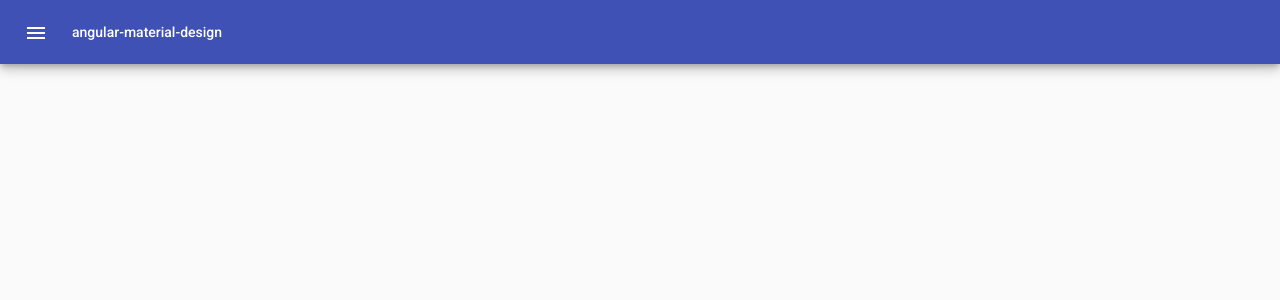
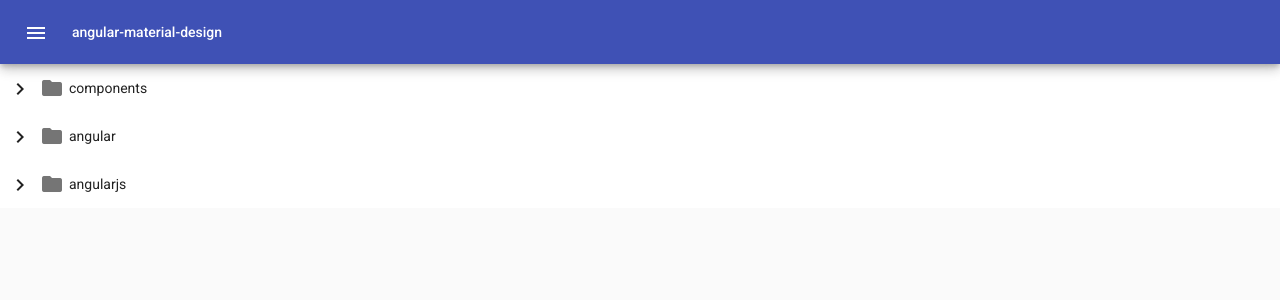
Before and after one commit to mahmudabir/angular-material-design, an Angular app: page /tree in a window 1280 px wide. Before the commit this address led to /. Shown: the top 300 px of the page. Built offline with nearby package versions, Linux system fonts and the light colour scheme.

Commit message:
ng generate @angular/material:tree tree

```diff
--- a/src/app/app-routing.module.ts
+++ b/src/app/app-routing.module.ts
@@ -6,12 +6,14 @@ import {SliderComponent} from "./slider/slider.component";
 import {AddressFormComponent} from "./address-form/address-form.component";
 import {TableComponent} from "./table/table.component";
 import {DashboardComponent} from "./dashboard/dashboard.component";
+import {TreeComponent} from "./tree/tree.component";
 
 const routes: Routes = [
   { path: 'slider', component: SliderComponent },
   { path: 'address-form', component: AddressFormComponent },
   { path: 'table', component: TableComponent },
   { path: 'dashboard', component: DashboardComponent },
+  { path: 'tree', component: TreeComponent },
 ];
 
 @NgModule({
--- a/src/app/navigation/navigation.component.html
+++ b/src/app/navigation/navigation.component.html
@@ -9,6 +9,7 @@
       <a mat-list-item routerLink="/address-form">Address Form</a>
       <a mat-list-item routerLink="/table">Table</a>
       <a mat-list-item routerLink="/dashboard">Dashboard</a>
+      <a mat-list-item routerLink="/tree">Tree</a>
     </mat-nav-list>
   </mat-sidenav>
   <mat-sidenav-content>
--- /dev/null
+++ b/src/app/tree/example-data.ts
@@ -0,0 +1,47 @@
+/** Example file/folder data. */
+export const files = [
+  {
+    name: 'components',
+    type: 'folder',
+    children: [
+      {
+        name: 'src',
+        type: 'folder',
+        children: [
+          {
+            name: 'cdk',
+            type: 'folder',
+            children: [
+              { name: 'package.json', type: 'file' },
+              { name: 'BUILD.bazel', type: 'file' },
+            ]
+          },
+          { name: 'material', type: 'folder' }
+        ]
+      }
+    ]
+  },
+  {
+    name: 'angular',
+    type: 'folder',
+    children: [
+      {
+        name: 'packages',
+        type: 'folder',
+        children: [
+          { name: '.travis.yml', type: 'file' },
+          { name: 'firebase.json', type: 'file' }
+        ]
+      },
+      { name: 'package.json', type: 'file' }
+    ]
+  },
+  {
+    name: 'angularjs',
+    type: 'folder',
+    children: [
+      { name: 'gulpfile.js', type: 'file' },
+      { name: 'README.md', type: 'file' }
+    ]
+  }
+];
--- /dev/null
+++ b/src/app/tree/tree.component.css
@@ -0,0 +1,4 @@
+.type-icon {
+  color: #757575;
+  margin-right: 5px;
+}
--- /dev/null
+++ b/src/app/tree/tree.component.html
@@ -0,0 +1,22 @@
+<mat-tree [dataSource]="dataSource" [treeControl]="treeControl">
+  <mat-tree-node *matTreeNodeDef="let node" matTreeNodeToggle matTreeNodePadding>
+    <button mat-icon-button disabled></button>
+    <mat-icon class="type-icon" [attr.aria-label]="node.type + 'icon'">
+      {{ node.type === 'file' ? 'description' : 'folder' }}
+    </mat-icon>
+    {{node.name}}
+  </mat-tree-node>
+
+  <mat-tree-node *matTreeNodeDef="let node; when: hasChild" matTreeNodePadding>
+    <button mat-icon-button matTreeNodeToggle
+            [attr.aria-label]="'Toggle ' + node.name">
+      <mat-icon class="mat-icon-rtl-mirror">
+        {{treeControl.isExpanded(node) ? 'expand_more' : 'chevron_right'}}
+      </mat-icon>
+    </button>
+    <mat-icon class="type-icon" [attr.aria-label]="node.type + 'icon'">
+      {{ node.type ==='file' ? 'description' : 'folder' }}
+    </mat-icon>
+    {{node.name}}
+  </mat-tree-node>
+</mat-tree>
--- /dev/null
+++ b/src/app/tree/tree.component.ts
@@ -0,0 +1,81 @@
+import { Component } from '@angular/core';
+import { MatTreeFlatDataSource, MatTreeFlattener } from '@angular/material/tree';
+import { FlatTreeControl } from '@angular/cdk/tree';
+import { files } from './example-data';
+
+/** File node data with possible child nodes. */
+export interface FileNode {
+  name: string;
+  type: string;
+  children?: FileNode[];
+}
+
+/**
+ * Flattened tree node that has been created from a FileNode through the flattener. Flattened
+ * nodes include level index and whether they can be expanded or not.
+ */
+export interface FlatTreeNode {
+  name: string;
+  type: string;
+  level: number;
+  expandable: boolean;
+}
+
+@Component({
+  selector: 'app-tree',
+  templateUrl: './tree.component.html',
+  styleUrls: ['./tree.component.css']
+})
+export class TreeComponent {
+
+  /** The TreeControl controls the expand/collapse state of tree nodes.  */
+  treeControl: FlatTreeControl<FlatTreeNode>;
+
+  /** The TreeFlattener is used to generate the flat list of items from hierarchical data. */
+  treeFlattener: MatTreeFlattener<FileNode, FlatTreeNode>;
+
+  /** The MatTreeFlatDataSource connects the control and flattener to provide data. */
+  dataSource: MatTreeFlatDataSource<FileNode, FlatTreeNode>;
+
+  constructor() {
+    this.treeFlattener = new MatTreeFlattener(
+      this.transformer,
+      this.getLevel,
+      this.isExpandable,
+      this.getChildren);
+
+    this.treeControl = new FlatTreeControl(this.getLevel, this.isExpandable);
+    this.dataSource = new MatTreeFlatDataSource(this.treeControl, this.treeFlattener);
+    this.dataSource.data = files;
+  }
+
+  /** Transform the data to something the tree can read. */
+  transformer(node: FileNode, level: number): FlatTreeNode {
+    return {
+      name: node.name,
+      type: node.type,
+      level,
+      expandable: !!node.children
+    };
+  }
+
+  /** Get the level of the node */
+  getLevel(node: FlatTreeNode): number {
+    return node.level;
+  }
+
+  /** Get whether the node is expanded or not. */
+  isExpandable(node: FlatTreeNode): boolean {
+    return node.expandable;
+  }
+
+  /** Get whether the node has children or not. */
+  hasChild(index: number, node: FlatTreeNode): boolean {
+    return node.expandable;
+  }
+
+  /** Get the children for the node. */
+  getChildren(node: FileNode): FileNode[] | null | undefined {
+    return node.children;
+  }
+}
```
Also changed, not shown: src/app/app.module.ts (+6 -2 lines), 1 other file (tests, documents, lock files or other folders).
